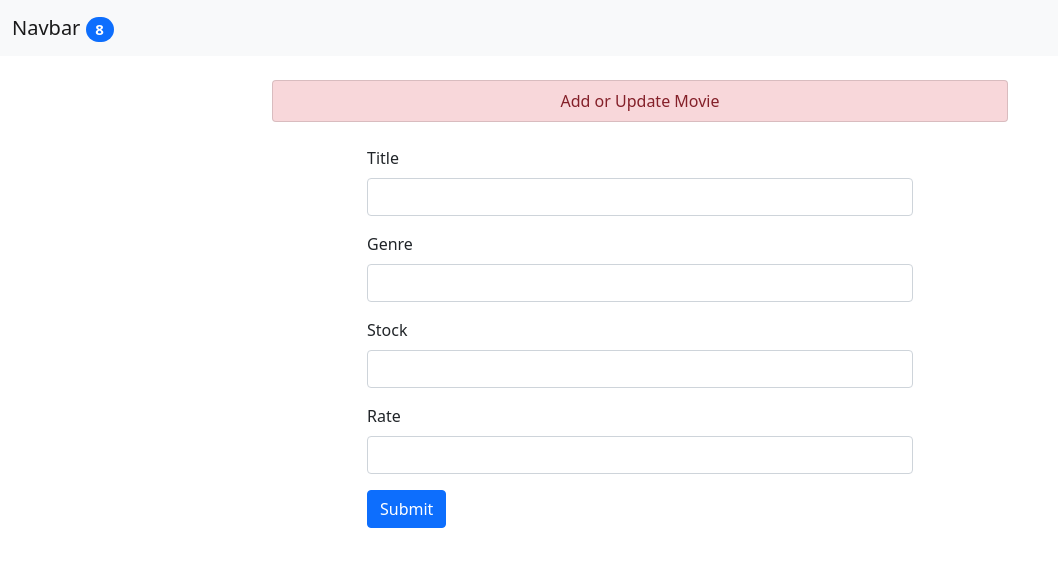
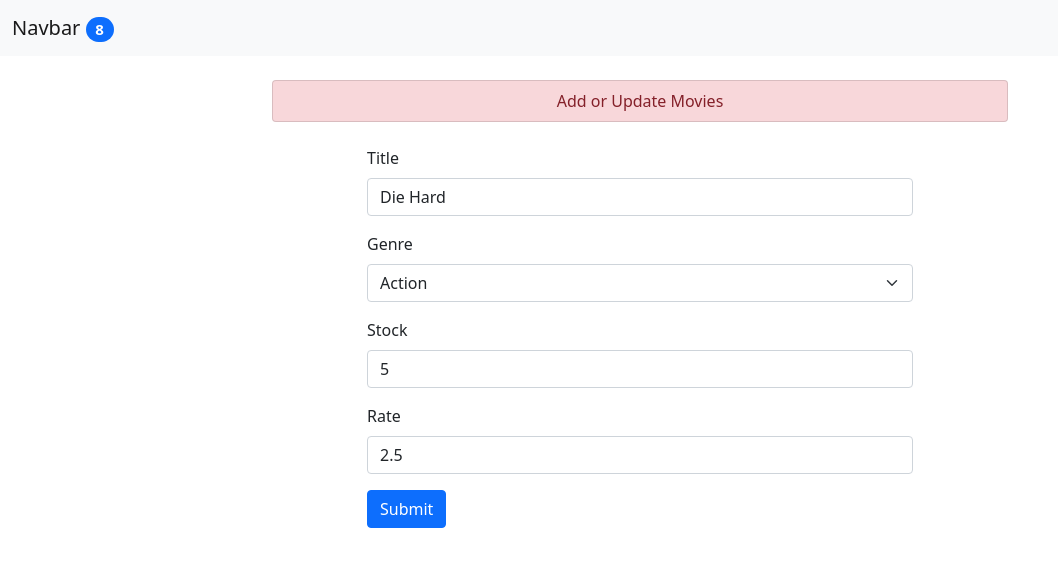
Before and after one commit to Niraj-123456/vidly, a React (Create React App) app: page /movies/5b21ca3eeb7f6fbccd471816 in a window 1280 px wide. Shown: the top 566 px of the page, without its empty margins (0-1058 px from the left). Built offline with nearby package versions, Linux system fonts and the light colour scheme.

Commit message:
save or update movie

```diff
--- a/src/App.js
+++ b/src/App.js
@@ -3,6 +3,7 @@
 import Navbar from "./components/navbar";
 import MovieForm from "./components/movieForm";
 import { BrowserRouter as Router, Routes, Route } from "react-router-dom";
+import NotFound from "./components/notFound";
 
 function App() {
   return (
@@ -12,7 +13,8 @@
         <Routes>
           <Route path="movies/new" element={<MovieForm />} />
           <Route path="/movies/:id" element={<MovieForm />} />
-          <Route path="/" element={<Movie />} />
+          <Route index element={<Movie />} />
+          <Route path="*" element={<NotFound />} />
         </Routes>
       </div>
     </Router>
--- a/src/components/movieForm.jsx
+++ b/src/components/movieForm.jsx
@@ -1,41 +1,117 @@
-import React from "react";
+import React, { useState, useEffect } from "react";
+import { getGenres } from "../fakeGenreService";
+import { useParams, useNavigate } from "react-router-dom";
+import { getMovie, saveMovie } from "../fakeMovieService";
+// import { renderSelect } from "../utils/utils";
 
-function MovieForm() {
-  const saveMovie = (e) => {
+const MovieForm = () => {
+  const [genres, setGenres] = useState([]);
+  const [movie, setMovie] = useState({
+    title: "",
+    genreId: "",
+    numberInStock: "",
+    dailyRentalRate: "",
+  });
+  const params = useParams();
+  const navigate = useNavigate();
+
+  useEffect(() => {
+    const movieGenres = getGenres();
+    setGenres(movieGenres);
+
+    const movieId = params.id;
+    if (!movieId) return;
+
+    const movieObj = getMovie(movieId);
+    if (!movieObj) return navigate("/not-found");
+    setMovie(mapToViewModel(movieObj));
+  }, []);
+
+  const handleChange = (e) => {
+    const value = e.target.value;
+    setMovie({
+      ...movie,
+      [e.target.name]: value,
+    });
+  };
+
+  const handleSubmit = (e) => {
     e.preventDefault();
-    console.log("Movie Save");
+    console.log("Movie Saved");
+
+    saveMovie(movie);
+    navigate("/");
   };
+
+  const mapToViewModel = (m) => {
+    return {
+      _id: m._id,
+      title: m.title,
+      genreId: m.genre._id,
+      numberInStock: m.numberInStock,
+      dailyRentalRate: m.dailyRentalRate,
+    };
+  };
+
   return (
     <div className="container">
       <div className="row my-4">
         <div className="col-md-8 offset-2">
           <ul className="list-group">
             <li className="list-group-item list-group-item-danger text-center">
-              Add or Update Movie
+              Add or Update Movies
             </li>
           </ul>
         </div>
       </div>
       <div className="row my-4">
         <div className="col-md-6 offset-3">
-          <form onSubmit={() => saveMovie}>
+          <form onSubmit={handleSubmit}>
             <div className="mb-3">
               <label htmlFor="title" className="form-label">
                 Title
               </label>
-              <input type="text" className="form-control" id="title" />
+              <input
+                className="form-control"
+                type="text"
+                name="title"
+                id="title"
+                value={movie.title}
+                onChange={handleChange}
+              />
             </div>
             <div className="mb-3">
               <label htmlFor="genre" className="form-label">
                 Genre
               </label>
-              <input type="text" className="form-control" id="genre" />
+              <select
+                className="form-select"
+                name="genreId"
+                id="genre"
+                value={movie.genreId}
+                onChange={handleChange}
+                aria-label="Default select example"
+              >
+                <option value="">Select Genre</option>
+                {genres.map((genre) => (
+                  <option key={genre._id} value={genre._id}>
+                    {genre.name}
+                  </option>
+                ))}
+              </select>
             </div>
             <div className="mb-3">
               <label htmlFor="numberInStock" className="form-label">
                 Stock
               </label>
-              <input type="text" className="form-control" id="numberInStock" />
+              <input
+                className="form-control"
+                type="text"
+                id="numberInStock"
+                name="numberInStock"
+                value={movie.numberInStock}
+                onChange={handleChange}
+              />
             </div>
             <div className="mb-3">
               <label htmlFor="dailyRentalRate" className="form-label">
@@ -45,6 +121,9 @@
                 type="text"
                 className="form-control"
                 id="dailyRentalRate"
+                name="dailyRentalRate"
+                value={movie.dailyRentalRate}
+                onChange={handleChange}
               />
             </div>
             <button type="submit" className="btn btn-primary">
@@ -55,6 +134,6 @@
       </div>
     </div>
   );
-}
+};
 
 export default MovieForm;
--- /dev/null
+++ b/src/components/notFound.jsx
@@ -0,0 +1,7 @@
+import React from "react";
+
+function NotFound() {
+  return <div>404. Page Not Found</div>;
+}
+
+export default NotFound;
--- a/src/fakeMovieService.js
+++ b/src/fakeMovieService.js
@@ -86,13 +86,13 @@
 
 export function saveMovie(movie) {
   let movieInDb = movies.find((m) => m._id === movie._id) || {};
-  movieInDb.name = movie.name;
+  movieInDb.title = movie.title;
   movieInDb.genre = genresAPI.genres.find((g) => g._id === movie.genreId);
   movieInDb.numberInStock = movie.numberInStock;
   movieInDb.dailyRentalRate = movie.dailyRentalRate;
 
   if (!movieInDb._id) {
-    movieInDb._id = Date.now();
+    movieInDb._id = Date.now().toString();
     movies.push(movieInDb);
   }
 
--- /dev/null
+++ b/src/utils/utils.js
@@ -0,0 +1,11 @@
+import Select from "../components/common/select";
+
+export function renderSelect(name, label, genres, genre) {
+  <Select
+    name={name}
+    label={label}
+    options={genres}
+    onChange={(e) => e.target.value(genre)}
+    value={genre}
+  />;
+}
```
Also changed, not shown: src/components/common/select.jsx (added, +27 -0 lines).
